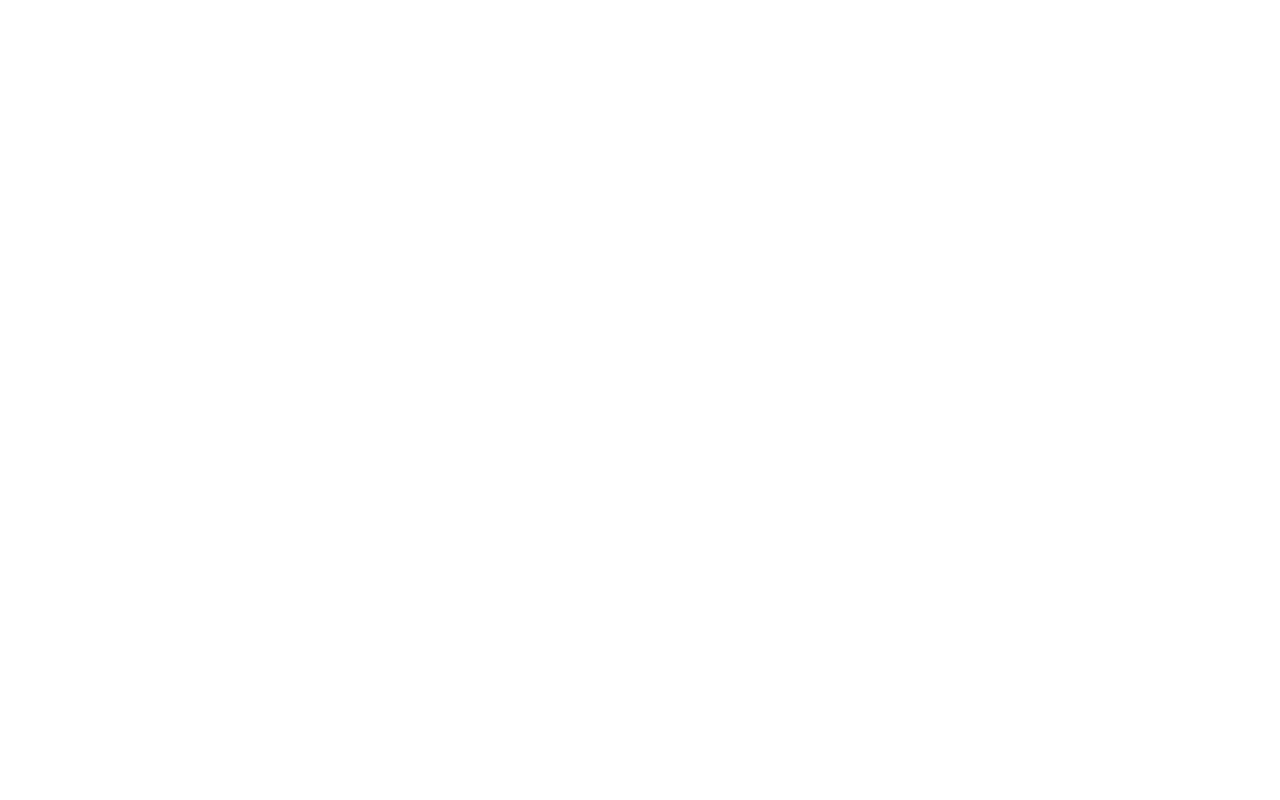
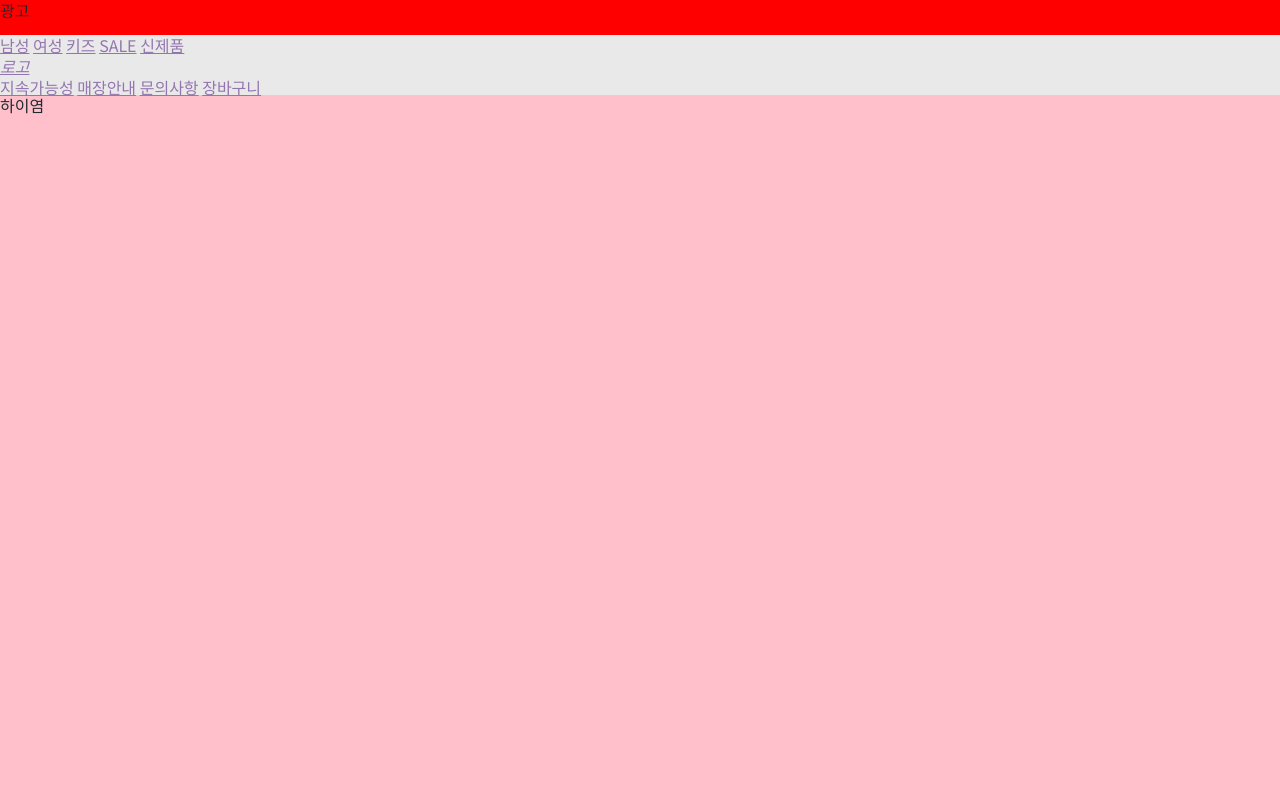
Before and after one commit to starirene9/Javascript, a plain HTML site: page 8. 반응형웹페이지/allbirds.html in a window 1280 px wide. Shown: the top 800 px of the page. Drawn offline with Linux system fonts and the light colour scheme.

Commit message:
position fixed added

```diff
--- a/8. 반응형웹페이지/allbirds.html
+++ b/8. 반응형웹페이지/allbirds.html
@@ -8,6 +8,29 @@
     <link rel="stylesheet" href="./css/allbirds.css">
 </head>
 <body>
-
+    <div class="wrap">
+    <div class="ad">광고</div>
+        <header>
+            <nav>
+                <div class="left-nav">
+                    <a href="">남성</a>
+                    <a href="">여성</a>
+                    <a href="">키즈</a>
+                    <a href="">SALE</a>
+                    <a href="">신제품</a>
+                </div>
+                <div class="center-nav"><a href=""><em>로고</em></a></div>
+                <div class="right-nav">
+                    <a href="">지속가능성</a>
+                    <a href="">매장안내</a>
+                    <a href="">문의사항</a>
+                    <a href="">장바구니</a>
+                </div>
+            </nav>
+        </header>
+        <main>하이염</main>
+        <aside></aside>
+        <footer></footer>
+    </div>
 </body>
 </html>
--- a/8. 반응형웹페이지/css/allbirds.css
+++ b/8. 반응형웹페이지/css/allbirds.css
@@ -1,12 +1,25 @@
 @charset 'utf-8';
+@import url('https://fonts.googleapis.com/css2?family=Noto+Sans+KR:wght@400;700&display=swap');
 
 
 /* reset */
+/* 색상 등록 */
+:root {
+    --primary-black: #212a2f;
+    --primary-white: #ffffff;
+    --side-bg: #f8f7f5;
+    --text-gray-color: #999;
+
+}
+
+/* 주로 쓰는 글 등록 */
 body {
     font-family: 'Noto Sans KR', sans-serif;
     font-size: 16px;
     font-weight: 400;
-    line-height: normal;
+    line-height: 1.3;
+    color: var(--primary-black);
+    background-color: lightgray;
 }
 
 h1,
@@ -56,10 +69,68 @@ li {
 /* 초기셋업 */
 /* 파일과 리셋 */
 /* 상속시킬 서체, 글씨크기, 줄간격 : 글뭉치 것을 사용하면 됨 */
+
+
+.card-title {
+    font-size: 22px;
+    font-weight: 700;
+}
+
+.button-letter {
+    font-size: 14px;
+    font-weight: 700;
+}
+
 /* 디자이너들이 쓰는 색을 변수로 등록 */
 
 /* 1. layout */
+
+.wrap {
+    width: 100%;
+}
+.ad {
+    height: 35px;
+    background-color: red;
+    position: fixed;
+    left: 0;
+    right: 0;
+    top: 0;
+
+}
+header {
+    background-color: var(--primary-white);
+    height: 60px;
+
+    position: fixed;
+    opacity: 0.5;
+    top : 35px;
+    left: 0;
+    right: 0;
+    /* 늘어나는 것과 유사함 */
+}
+
+main {
+    margin-top: 95px;
+    /* 헤더 높이 만큼 줘야지 아래 글이 내려옴 안그러면 헤더 아래 같힘 */
+    height: 1000px;
+    background-color: pink;
+}
+
+aside {
+    background: green;
+    height: 400px;
+}
+
+footer {
+    background-color: var(--primary-black);
+    height: 400px;
+}
+
 /* 2. 타이포그라피 셋업  */
 /* 3. 버튼 셋업 */
 /* 4. 부품 셋업  */
 /* 5. 섹션 작업  */
+/* header */
+/* main */
+/* aside */
+/* footer */
```
